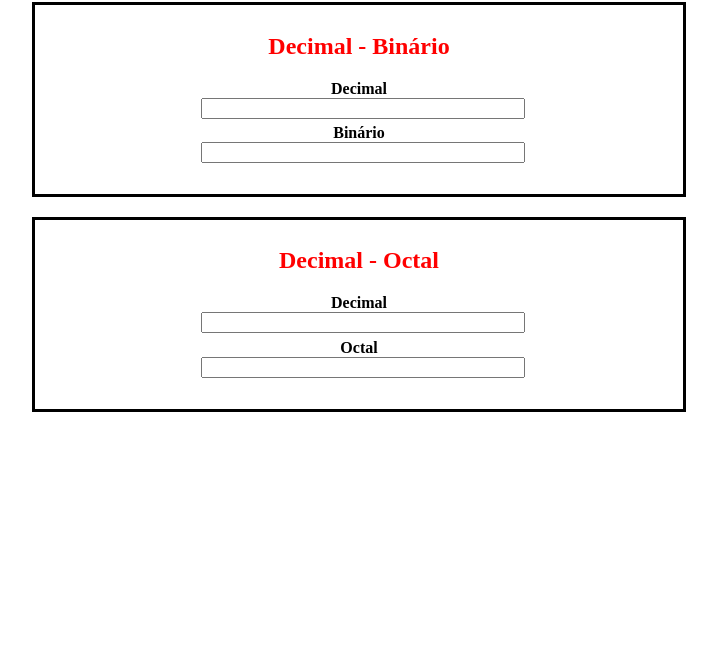
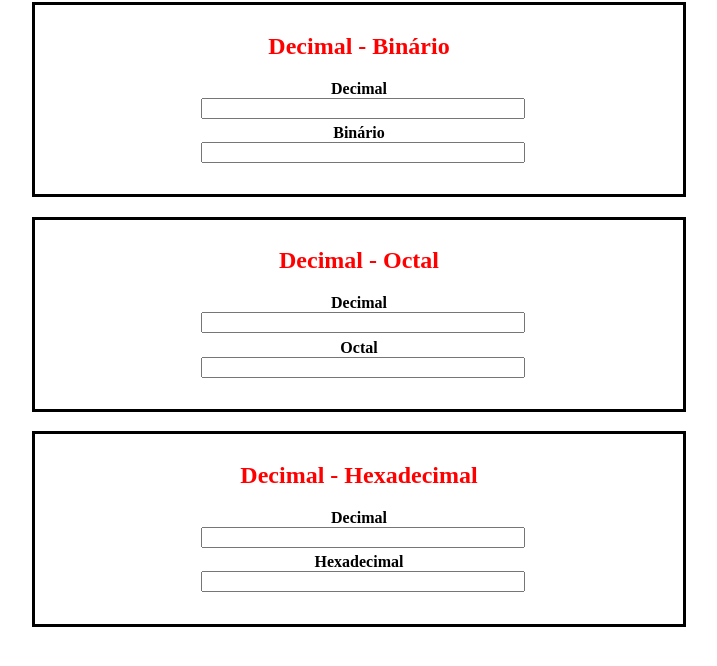
Before and after one commit to DanielBGC/Conversor-de-bases, a plain HTML site: page index.html in a window 1280 px wide. Shown: the part 78-744 px from the top of the page, without its empty margins (281-998 px from the left). Drawn offline with Linux system fonts and the light colour scheme.

Commit message:
Criando a função de converter decimal em hexadecimal

```diff
--- a/index.html
+++ b/index.html
@@ -33,6 +33,18 @@
         </div>
     </div>
 
+    <div class="section">
+        <h2>Decimal - Hexadecimal</h2>
+        <label for="decimal">Decimal</label>
+            <input type="number" name="decimal" id="dec3" min=0 onkeyup="decHex()" onchange="decHex()">
+
+        <label for="octal">Hexadecimal</label>
+            <input type="text" name="hex" id="hex" min=0 onkeyup="hexDec()" onchange="hexDec()">
+        <div id="erro3" class="erro">
+
+        </div>
+    </div>
+
     <script src="main.js"></script>
 </body>
 </html>
--- a/main.js
+++ b/main.js
@@ -64,7 +64,7 @@ function decOct() {
 
 function octDec() {
     var octal = document.getElementById("oct").value;
-    var dec = document.getElementById("dec2");
+    let dec = document.getElementById("dec2");
     var erro2 = document.getElementById("erro2")
     var i = 1;
 
@@ -82,3 +82,68 @@ function octDec() {
     }
     dec.value = res;
 }
+
+function decHex() {
+    let dec = document.getElementById("dec3").value;
+    let hex = document.getElementById("hex");
+
+    let inteiro = 0;
+    let resto = 0;
+    let letra;
+    let letra2;
+
+    if(dec < 16) {
+        if(dec >= 10) {
+            letra = dec == 10 ? 'A' :
+                    dec == 11 ? 'B' :
+                    dec == 12 ? 'C' :
+                    dec == 13 ? 'D' :
+                    dec == 14 ? 'E' :
+                    dec == 15 ? 'F' : '';
+
+            hex.value = letra;
+        }
+        else
+            hex.value = dec;
+    }
+    if(dec >= 16 && dec <= 159) {
+        inteiro = parseInt(dec/16);
+        resto = dec - inteiro*16;
+
+        letra = resto == 10 ? 'A' :
+                resto == 11 ? 'B' :
+                resto == 12 ? 'C' :
+                resto == 13 ? 'D' :
+                resto == 14 ? 'E' :
+                resto == 15 ? 'F' : '';
+
+        if(resto <= 9)
+            hex.value =  inteiro + "" + resto;
+        else
+            hex.value = inteiro + "" + letra;
+    }
+    if(dec >= 160) {
+        inteiro = parseInt(dec/16);
+        resto = dec - inteiro*16;
+
+        letra = resto == 10 ? 'A' :
+                resto == 11 ? 'B' :
+                resto == 12 ? 'C' :
+                resto == 13 ? 'D' :
+                resto == 14 ? 'E' :
+                resto == 15 ? 'F' : '';
+
+        letra2 = inteiro == 10 ? 'A' :
+                inteiro == 11 ? 'B' :
+                inteiro == 12 ? 'C' :
+                inteiro == 13 ? 'D' :
+                inteiro == 14 ? 'E' :
+                inteiro == 15 ? 'F' : '';
+
+
+        if(resto <= 9)
+            hex.value =  letra2 + "" + resto;
+        else
+            hex.value = letra2 + "" + letra;
+    }
+}
```
